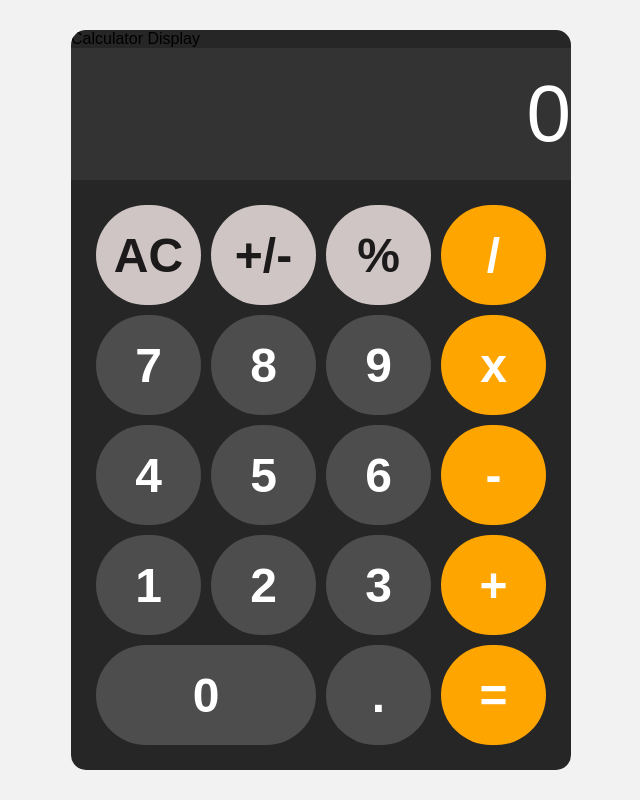
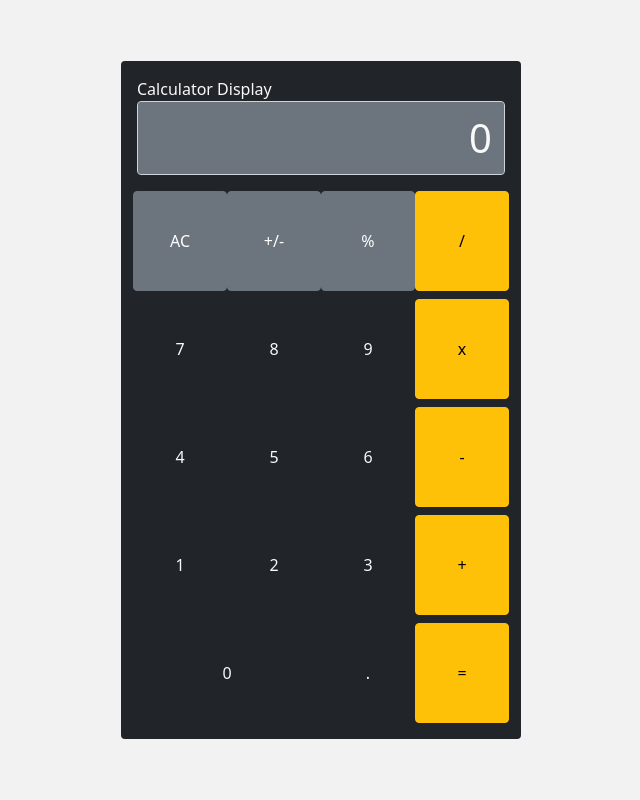
Before and after one commit to akindu-k/akindu-k.github.io, a plain HTML site: page index.html in a window 1280 px wide. Shown: the whole page, without its empty margins (319-959 px from the left). Drawn offline with nearby package versions, Linux system fonts and the light colour scheme.

Commit message:
Update calculator display styling and add Bootstrap for improved UI

```diff
--- a/index.html
+++ b/index.html
@@ -4,39 +4,38 @@
     <meta charset="UTF-8" />
     <meta name="viewport" content="width=device-width, initial-scale=1.0" />
     <title>Akindu's Calculator</title>
+    <link href="https://cdn.jsdelivr.net/npm/bootstrap@5.1.3/dist/css/bootstrap.min.css" rel="stylesheet">
     <link rel="stylesheet" type="text/css" href="styles.css" />
   </head>
   <body>
-    <div id="calculator">
-      <label for="display">Calculator Display</label>
-      <input id="display" readonly value="0"/>
-      <div id="keys">
-        <button onclick="clearDisplay()" class="operator-btn-grey">AC</button>
-        <button onclick="appendToDisplay('C')" class="operator-btn-grey">
-          +/-
-        </button>
-        <button onclick="percentage()" class="operator-btn-grey">
-          %
-        </button>
-        <!--add display-->
-        <button onclick="appendToDisplay('/')" class="operator-btn">/</button>
-        <button onclick="appendToDisplay('7')" class="char-btn">7</button>
-        <button onclick="appendToDisplay('8')" class="char-btn">8</button>
-        <button onclick="appendToDisplay('9')" class="char-btn">9</button>
-        <button onclick="appendToDisplay('*')" class="operator-btn">x</button>
-        <button onclick="appendToDisplay('4')" class="char-btn">4</button>
-        <button onclick="appendToDisplay('5')" class="char-btn">5</button>
-        <button onclick="appendToDisplay('6')" class="char-btn">6</button>
-        <button onclick="appendToDisplay('-')" class="operator-btn">-</button>
-        <button onclick="appendToDisplay('1')" class="char-btn">1</button>
-        <button onclick="appendToDisplay('2')" class="char-btn">2</button>
-        <button onclick="appendToDisplay('3')" class="char-btn">3</button>
-        <button onclick="appendToDisplay('+')" class="operator-btn">+</button>
-         <button onclick="appendToDisplay('0')" class="zero">0</button>
-        <button onclick="appendToDisplay('.')" class="char-btn">.</button>
-        <button onclick="calculate()" class="operator-btn">=</button>
+    <div class="container d-flex justify-content-center align-items-center vh-100">
+      <div id="calculator" class="p-3 bg-dark rounded">
+        <label for="display" class="text-light">Calculator Display</label>
+        <input id="display" readonly value="0" class="form-control text-end mb-3 bg-secondary text-light fs-1"/>
+        <div id="keys" class="row row-cols-4 g-2">
+          <button onclick="clearDisplay()" class="btn btn-secondary col">AC</button>
+          <button onclick="appendToDisplay('C')" class="btn btn-secondary col">+/-</button>
+          <button onclick="percentage()" class="btn btn-secondary col">%</button>
+          <button onclick="appendToDisplay('/')" class="btn btn-warning col">/</button>
+          <button onclick="appendToDisplay('7')" class="btn btn-dark text-light col">7</button>
+          <button onclick="appendToDisplay('8')" class="btn btn-dark text-light col">8</button>
+          <button onclick="appendToDisplay('9')" class="btn btn-dark text-light col">9</button>
+          <button onclick="appendToDisplay('*')" class="btn btn-warning col">x</button>
+          <button onclick="appendToDisplay('4')" class="btn btn-dark text-light col">4</button>
+          <button onclick="appendToDisplay('5')" class="btn btn-dark text-light col">5</button>
+          <button onclick="appendToDisplay('6')" class="btn btn-dark text-light col">6</button>
+          <button onclick="appendToDisplay('-')" class="btn btn-warning col">-</button>
+          <button onclick="appendToDisplay('1')" class="btn btn-dark text-light col">1</button>
+          <button onclick="appendToDisplay('2')" class="btn btn-dark text-light col">2</button>
+          <button onclick="appendToDisplay('3')" class="btn btn-dark text-light col">3</button>
+          <button onclick="appendToDisplay('+')" class="btn btn-warning col">+</button>
+          <button onclick="appendToDisplay('0')" class="btn btn-dark text-light col-6">0</button>
+          <button onclick="appendToDisplay('.')" class="btn btn-dark text-light col">.</button>
+          <button onclick="calculate()" class="btn btn-warning col">=</button>
+        </div>
       </div>
     </div>
     <script src="index.js"></script>
+    <script src="https://cdn.jsdelivr.net/npm/bootstrap@5.1.3/dist/js/bootstrap.bundle.min.js"></script>
   </body>
 </html>
--- a/index.js
+++ b/index.js
@@ -1,4 +1,4 @@
-const display = document.getElementById("display");
+/*const display = document.getElementById("display");
 display.addEventListener('input', () => {
     const maxLength = 10; // Maximum number of characters before the font size starts to decrease
     const baseFontSize = 80; // Base font size in pixels
@@ -41,4 +41,49 @@ function calculate(){
 
 function percentage(){
     display.value = (display.value)/100;
+}*/
+
+
+const display = document.getElementById("display");
+display.addEventListener('input', () => {
+  const maxLength = 10; // Maximum number of characters before the font size starts to decrease
+  const baseFontSize = 80; // Base font size in pixels
+
+  if (display.value.length > maxLength) {
+    const newFontSize = baseFontSize * maxLength / display.value.length;
+    display.style.fontSize = `${newFontSize}px`;
+  } else {
+    display.style.fontSize = `${baseFontSize}px`;
+  }
+});
+
+function appendToDisplay(value) {
+  if (display.value === '0' && value === '0') {
+    // Do nothing if display is 0 and the value is 0
+    return;
+  }
+
+  if (display.value === '0' && value !== '.') {
+    // If display is 0 and the value is not a decimal point, replace the display value
+    display.value = value;
+  } else {
+    // Otherwise, append the value
+    display.value += value;
+  }
 }
+
+function clearDisplay() {
+  display.value = "0";
+}
+
+function calculate() {
+  try {
+    display.value = eval(display.value);
+  } catch {
+    display.value = "Error";
+  }
+}
+
+function percentage() {
+  display.value = (display.value) / 100;
+}
--- a/styles.css
+++ b/styles.css
@@ -118,7 +118,7 @@ body {
 }*/
 
 
-
+/*
 
 #calculator {
   font-family: Arial, Helvetica, sans-serif;
@@ -225,3 +225,46 @@ body {
 .operator-btn-grey:active {
   background-color: grey;
 }
+*/
+
+
+body {
+  margin: 0;
+  background-color: hsl(0, 0%, 95%);
+}
+
+#calculator {
+  max-width: 400px;
+  width: 100%;
+}
+
+#display {
+  font-size: 2.5rem;
+  height: auto;
+}
+
+button {
+  height: 70px;
+  font-size: 1.5rem;
+}
+
+@media (min-width: 576px) {
+  button {
+    height: 80px;
+    font-size: 2rem;
+  }
+}
+
+@media (min-width: 768px) {
+  button {
+    height: 90px;
+    font-size: 2.5rem;
+  }
+}
+
+@media (min-width: 992px) {
+  button {
+    height: 100px;
+    font-size: 3rem;
+  }
+}
```
